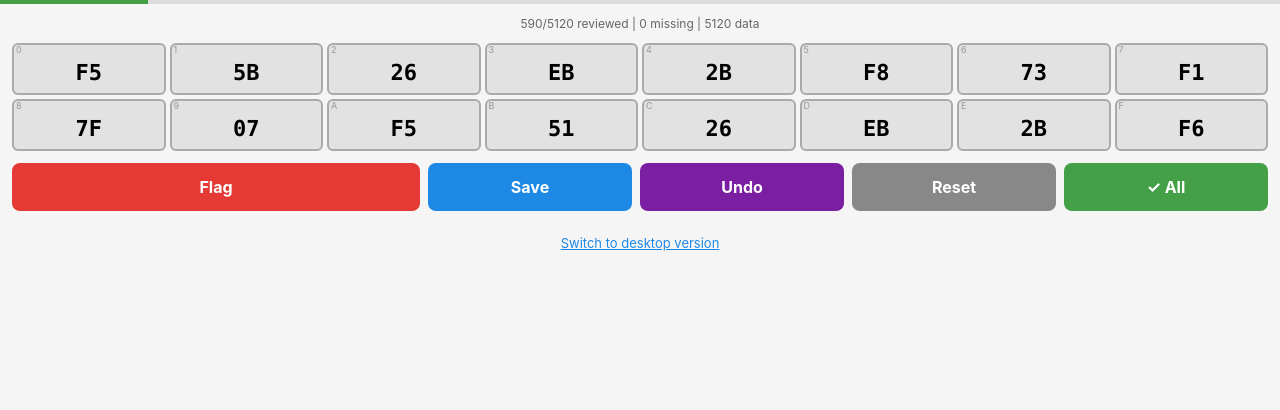
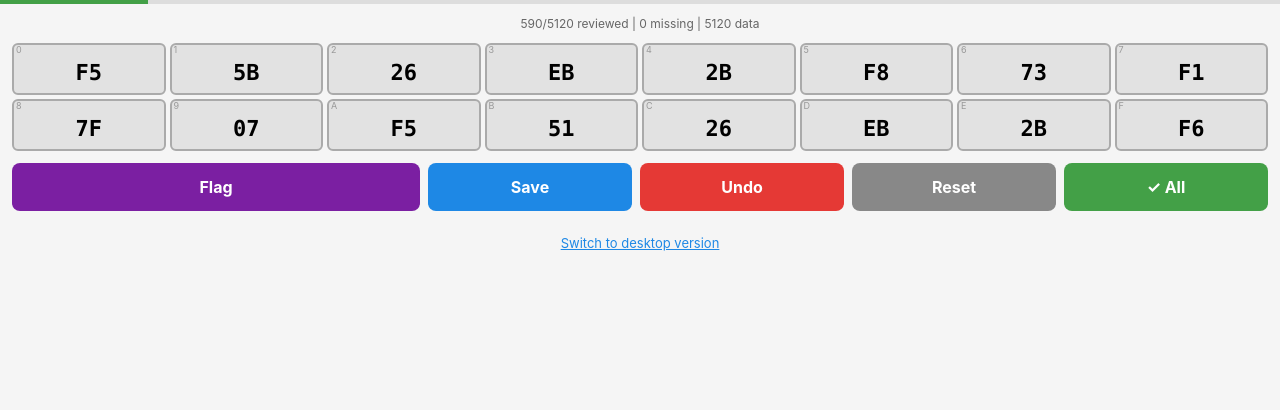
Before and after one commit to martingiguere/hakko-203-firmware-video, a Flask app: page /mobile in a window 1280 px wide. Shown: the part 50-460 px from the top of the page. Run offline with Flask 3, Linux system fonts and the light colour scheme; data that the repository does not hold is empty; parts of the project's set-up code (start-up, migrations or seed data) failed here and were passed over.

Commit message:
Swap colors of Flag (now purple) and Undo (now red) buttons
Co-Authored-By: Claude Opus 4.6 (1M context) <noreply@anthropic.com>

```diff
--- a/firmware_review_tool/templates/mobile.html
+++ b/firmware_review_tool/templates/mobile.html
@@ -162,10 +162,10 @@
         }
         .btn-accept { background: #43a047; flex: 0.5; }
         .btn-accept:active { background: #388e3c; }
-        .btn-flag { background: #e53935; }
-        .btn-flag:active { background: #c62828; }
-        .btn-undo { background: #7B1FA2; flex: 0.5; }
-        .btn-undo:active { background: #6A1B9A; }
+        .btn-flag { background: #7B1FA2; }
+        .btn-flag:active { background: #6A1B9A; }
+        .btn-undo { background: #e53935; flex: 0.5; }
+        .btn-undo:active { background: #c62828; }
         .btn-reset { background: #888; flex: 0.5; }
         .btn-reset:active { background: #666; }
         .btn-save { background: #1e88e5; flex: 0.5; }
```
